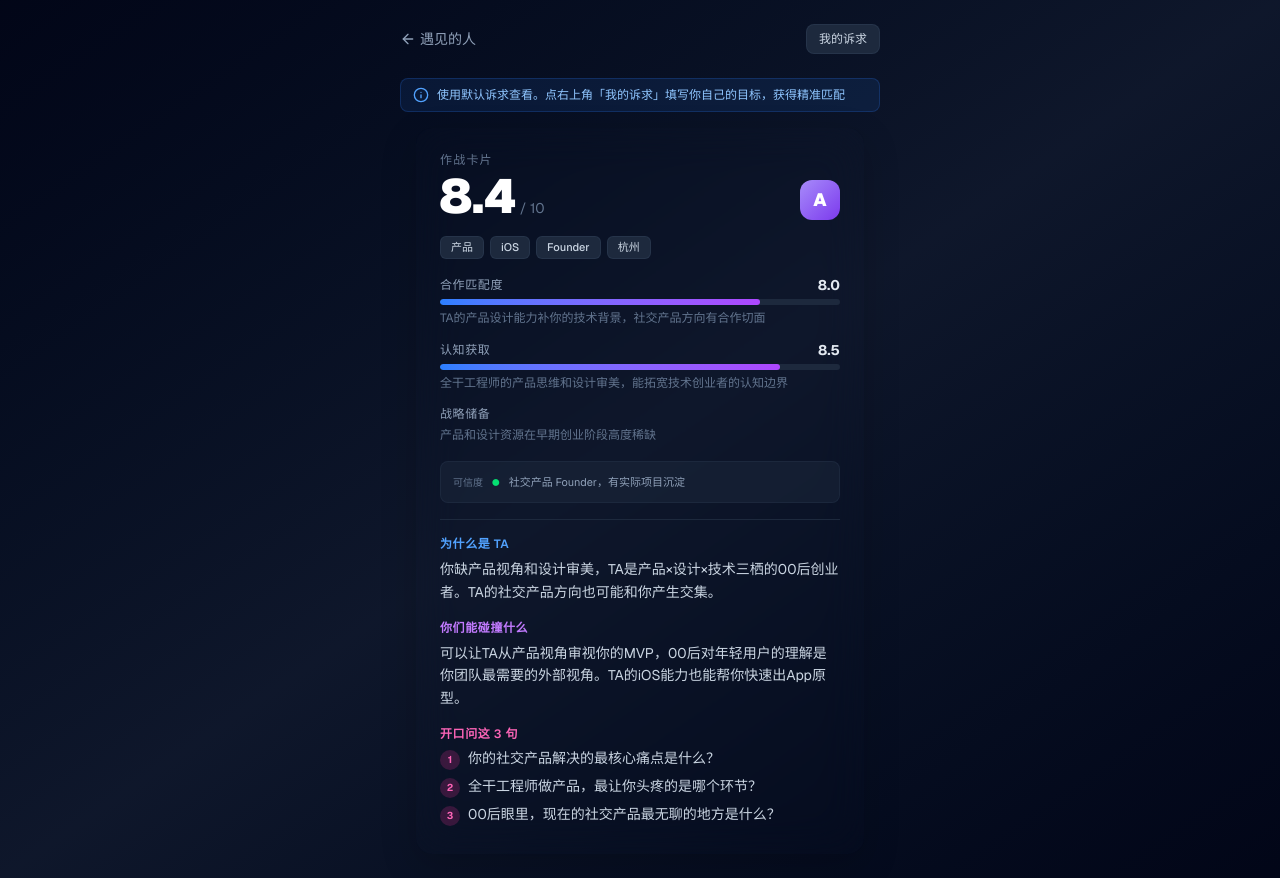
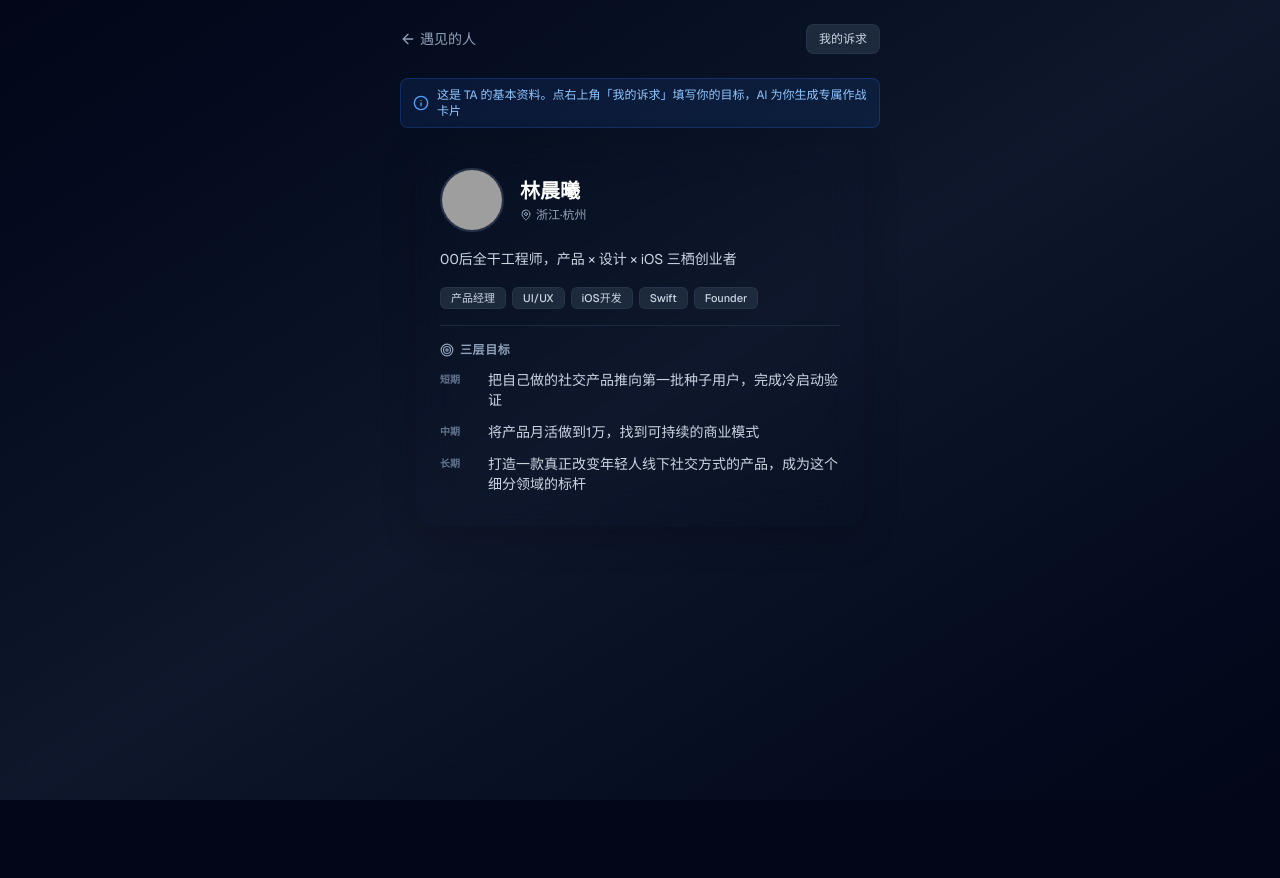
Before and after one commit to demifanholdon-ops/encounter-app, a Next.js app: page /encounter/user_01 in a window 1280 px wide. Both pictures are taken after a click on the button "我只是看看". After the commit the page ends 800 px from the top, so only its background shows below. Built offline with nearby package versions, Linux system fonts and the light colour scheme; grey boxes are pictures that could not be loaded.

Commit message:
feat: 我只是看看模式改为展示个人简历而非作战卡片
没有用户诉求时无法做匹配评分，改为直接展示对方基本资料
包括 bio、技能标签、三层目标。新增 ProfileCard 组件。

```diff
--- a/src/app/encounter/[id]/page.tsx
+++ b/src/app/encounter/[id]/page.tsx
@@ -4,19 +4,12 @@ import { useEffect, useState, use } from 'react'
 import { useRouter } from 'next/navigation'
 import Link from 'next/link'
 import { ScoreCard } from '@/components/ScoreCard'
-import { getUserContext, saveUserContext, addScannedPerson } from '@/lib/storage'
+import { ProfileCard } from '@/components/ProfileCard'
+import { getUserContext, addScannedPerson } from '@/lib/storage'
 import { getPersonById } from '@/lib/people'
 import type { EncounterCard, UserContext } from '@/lib/schema'
 import { Skeleton } from '@/components/ui/skeleton'
 import { ArrowLeft, AlertCircle, Info, Sparkles, Eye } from 'lucide-react'
-
-const DEFAULT_USER: UserContext = {
-  longTerm: 'AI 硬件出海创业',
-  midTerm: '扩展认知和人脉',
-  shortTerm: '本场找 AI 硬件 / Web3 方向的人合作',
-  background: '全栈工程师，擅长 AI 和前端',
-  activityContext: '武汉 Rebase Web3 黑客松 2026',
-}
 
 export default function EncounterPage({ params }: { params: Promise<{ id: string }> }) {
   const { id } = use(params)
@@ -36,26 +29,19 @@ export default function EncounterPage({ params }: { params: Promise<{ id: string
       return
     }
 
-    const isDefault = !user
-    setIsDefaultUser(isDefault)
-    const ctx = user || DEFAULT_USER
-
-    // No profile + has precomputed → instant show
-    if (isDefault) {
-      const precomputed = (target as any).precomputedCard as EncounterCard | undefined
-      if (precomputed) {
-        setCard(precomputed)
-        addScannedPerson(id, target, precomputed)
-        setLoading(false)
-        return
-      }
+    // just looking — show profile, no AI card
+    if (!user) {
+      setIsDefaultUser(true)
+      setLoading(false)
+      return
     }
 
+    setIsDefaultUser(false)
     setLoading(true)
     fetch('/api/score', {
       method: 'POST',
       headers: { 'Content-Type': 'application/json' },
-      body: JSON.stringify({ user: ctx, target }),
+      body: JSON.stringify({ user, target }),
     })
       .then((res) => res.json())
       .then((data: EncounterCard) => {
@@ -116,7 +102,7 @@ export default function EncounterPage({ params }: { params: Promise<{ id: string
               </button>
             </div>
             <p className="text-[11px] text-slate-600">
-              选「我只是看看」会用默认诉求为你生成卡片，后续可在右上角重新设置
+              选「我只是看看」先查看对方的基本资料，填写诉求后才有专属匹配
             </p>
           </div>
         )}
@@ -142,11 +128,11 @@ export default function EncounterPage({ params }: { params: Promise<{ id: string
             </div>
 
             {/* Default User Banner */}
-            {isDefaultUser && card && (
+            {isDefaultUser && (
               <div className="mb-4 flex items-center gap-2 px-3 py-2 rounded-lg bg-blue-500/10 border border-blue-500/20">
                 <Info className="w-4 h-4 text-blue-400 flex-shrink-0" />
                 <p className="text-xs text-blue-300">
-                  使用默认诉求查看。点右上角「我的诉求」填写你自己的目标，获得精准匹配
+                  这是 TA 的基本资料。点右上角「我的诉求」填写你的目标，AI 为你生成专属作战卡片
                 </p>
               </div>
             )}
@@ -193,7 +179,10 @@ export default function EncounterPage({ params }: { params: Promise<{ id: string
               </div>
             )}
 
-            {/* Card */}
+            {/* Profile Card (just looking) */}
+            {isDefaultUser && !loading && <ProfileCard person={getPersonById(id)!} />}
+
+            {/* Battle Card */}
             {card && !loading && <ScoreCard card={card} />}
           </>
         )}
--- /dev/null
+++ b/src/components/ProfileCard.tsx
@@ -0,0 +1,72 @@
+'use client'
+
+import type { PersonData } from '@/lib/schema'
+import { MapPin, Target } from 'lucide-react'
+
+export function ProfileCard({ person }: { person: PersonData }) {
+  return (
+    <div className="w-full max-w-md mx-auto glass-surface rounded-2xl overflow-hidden">
+      {/* Header */}
+      <div className="p-6 pb-4">
+        <div className="flex items-center gap-4">
+          <img
+            src={`https://api.dicebear.com/9.x/thumbs/png?seed=${person.id}&size=80&backgroundColor=b6e3f4,c0aede,d1d4f9,ffd5dc,ffdfbf`}
+            alt={person.name}
+            className="w-16 h-16 rounded-full border-2 border-slate-600/50"
+          />
+          <div>
+            <h2 className="text-xl font-bold text-white">{person.name}</h2>
+            <div className="flex items-center gap-1 text-xs text-slate-400 mt-0.5">
+              <MapPin className="w-3 h-3" />
+              {person.location}
+            </div>
+          </div>
+        </div>
+      </div>
+
+      {/* Bio */}
+      <div className="px-6 pb-4">
+        <p className="text-sm text-slate-300 leading-relaxed">{person.bio}</p>
+      </div>
+
+      {/* Skills */}
+      <div className="px-6 pb-4 flex flex-wrap gap-1.5">
+        {person.skills.map((skill) => (
+          <span
+            key={skill}
+            className="px-2.5 py-0.5 rounded-md text-[11px] font-medium bg-slate-800 text-slate-300 border border-slate-700/50"
+          >
+            {skill}
+          </span>
+        ))}
+      </div>
+
+      {/* Divider */}
+      <div className="mx-6 border-t border-slate-800" />
+
+      {/* Goals */}
+      <div className="px-6 py-4 space-y-3">
+        <h3 className="text-xs font-semibold text-slate-400 uppercase tracking-wider flex items-center gap-1.5">
+          <Target className="w-3.5 h-3.5" />
+          三层目标
+        </h3>
+        <GoalRow label="短期" goal={person.shortTermGoal} />
+        <GoalRow label="中期" goal={person.midTermGoal} />
+        <GoalRow label="长期" goal={person.longTermGoal} />
+      </div>
+
+      <div className="h-4" />
+    </div>
+  )
+}
+
+function GoalRow({ label, goal }: { label: string; goal: string }) {
+  return (
+    <div className="flex items-start gap-2">
+      <span className="flex-shrink-0 w-10 text-[10px] font-bold text-slate-500 uppercase mt-0.5">
+        {label}
+      </span>
+      <p className="text-sm text-slate-300">{goal}</p>
+    </div>
+  )
+}
```
